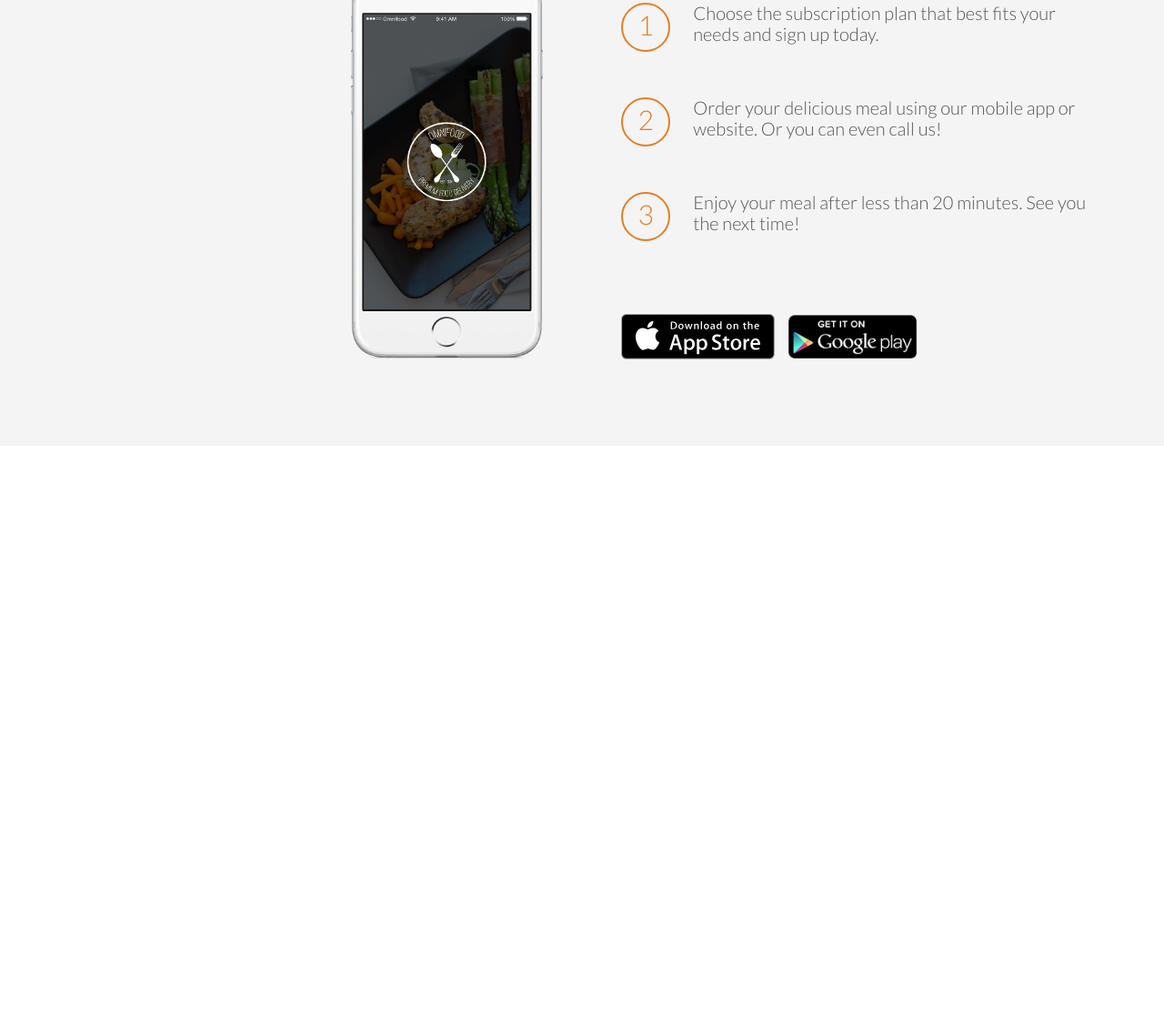
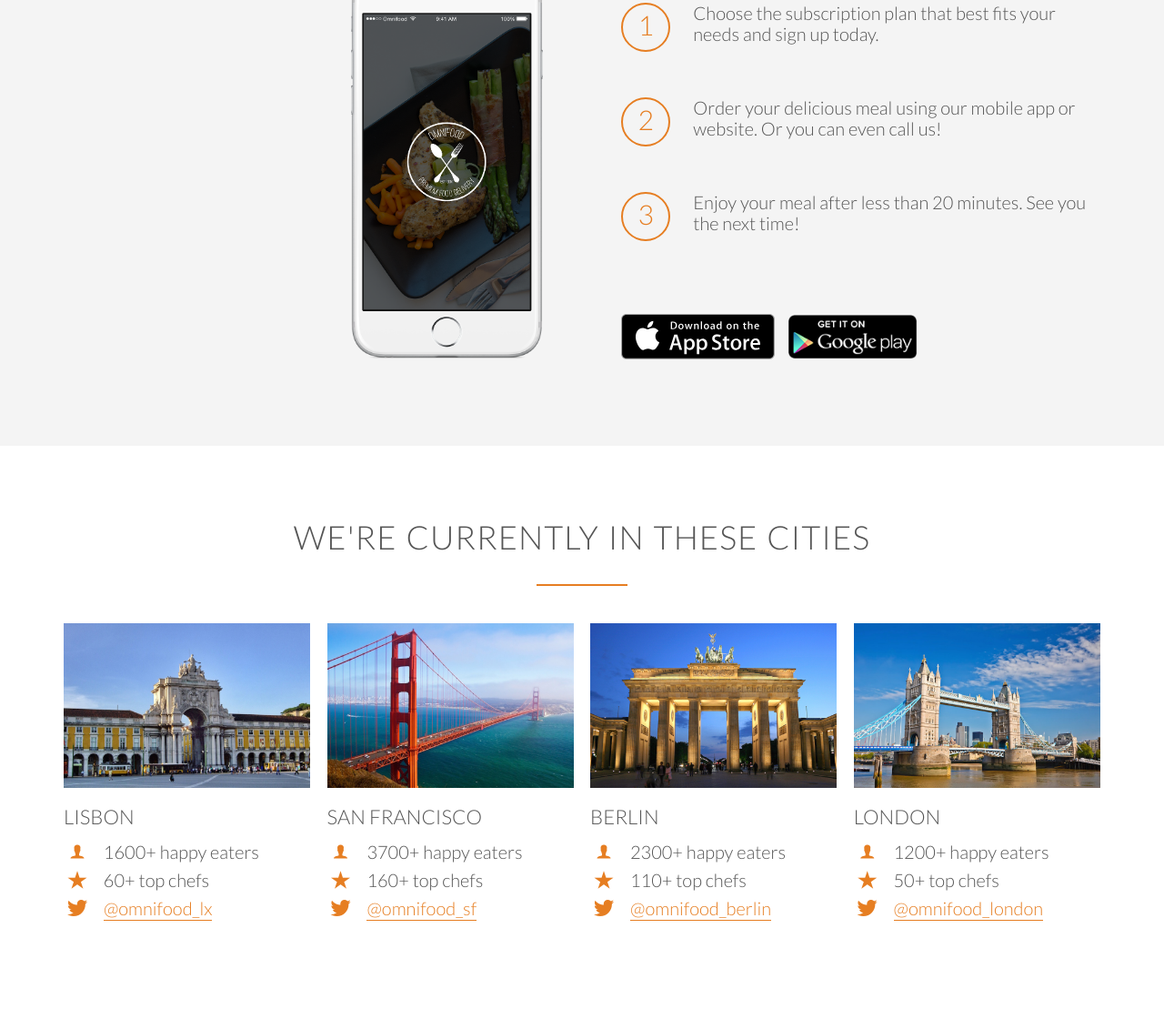
Before and after one commit to eveningstar33/Healthyfood, a plain HTML site: page index.html in a window 1280 px wide. Shown: the part 2200-3309 px from the top of the page at 91% size. Before the commit the page ends 2690 px from the top, so only its background shows below. Drawn offline with Linux system fonts and the light colour scheme; files whose address does not match are found by name.

Commit message:
Added the cities section

```diff
--- a/index.html
+++ b/index.html
@@ -144,5 +144,78 @@
                 </div>
             </div>
         </section>
+
+        <section class="section-cities" id="cities">
+            <div class="row">
+                <h2>We're currently in these cities</h2>
+            </div>
+            <div class="row js--wp-3">
+                <div class="col span-1-of-4 box">
+                    <img src="resources/img/lisbon-3.jpg" alt="Lisbon">
+                    <h3>Lisbon</h3>
+                    <div class="city-feature">
+                        <i class="ion-ios-person icon-small"></i>
+                        1600+ happy eaters
+                    </div>
+                    <div class="city-feature">
+                        <i class="ion-ios-star icon-small"></i>
+                        60+ top chefs
+                    </div>
+                    <div class="city-feature">
+                        <i class="ion-social-twitter icon-small"></i>
+                        <a href="#">@omnifood_lx</a>
+                    </div>
+                </div>
+                <div class="col span-1-of-4 box">
+                    <img src="resources/img/san-francisco.jpg" alt="San Francisco">
+                    <h3>San Francisco</h3>
+                    <div class="city-feature">
+                        <i class="ion-ios-person icon-small"></i>
+                        3700+ happy eaters
+                    </div>
+                    <div class="city-feature">
+                        <i class="ion-ios-star icon-small"></i>
+                        160+ top chefs
+                    </div>
+                    <div class="city-feature">
+                        <i class="ion-social-twitter icon-small"></i>
+                        <a href="#">@omnifood_sf</a>
+                    </div>
+                </div>
+                <div class="col span-1-of-4 box">
+                    <img src="resources/img/berlin.jpg" alt="Berlin">
+                    <h3>Berlin</h3>
+                    <div class="city-feature">
+                        <i class="ion-ios-person icon-small"></i>
+                        2300+ happy eaters
+                    </div>
+                    <div class="city-feature">
+                        <i class="ion-ios-star icon-small"></i>
+                        110+ top chefs
+                    </div>
+                    <div class="city-feature">
+                        <i class="ion-social-twitter icon-small"></i>
+                        <a href="#">@omnifood_berlin</a>
+                    </div>
+                </div>
+                <div class="col span-1-of-4 box">
+                    <img src="resources/img/london.jpg" alt="London">
+                    <h3>London</h3>
+                    <div class="city-feature">
+                        <i class="ion-ios-person icon-small"></i>
+                        1200+ happy eaters
+                    </div>
+                    <div class="city-feature">
+                        <i class="ion-ios-star icon-small"></i>
+                        50+ top chefs
+                    </div>
+                    <div class="city-feature">
+                        <i class="ion-social-twitter icon-small"></i>
+                        <a href="#">@omnifood_london</a>
+                    </div>
+                </div>
+            </div>
+
+        </section>
 </body>
 </html>
--- a/resources/css/style.css
+++ b/resources/css/style.css
@@ -88,11 +88,43 @@ h2:after {
     line-height: 145%;
 }
 
+/* ----- ICONS ----- */
+
 .icon-big {
     font-size: 350%;
     display: block;
     color: #e67e22;
     margin-bottom: 10px;
+}
+
+.icon-small {
+    display: inline-block;
+    width: 30px;
+    text-align: center;
+    color: #e67e22;
+    font-size: 120%;
+    margin-right: 10px;
+
+    line-height: 120%;
+    vertical-align: middle;
+    margin-top: -5px;
+}
+
+/* ----- LINKS ----- */
+
+a:link,
+a:visited {
+    color: #e67e22;
+    text-decoration: none;
+    padding-bottom: 1px;
+    border-bottom: 1px solid #e67e22;
+    transition: border-bottom 0.2s, color 0.2s;
+}
+
+a:hover,
+a:active {
+    color: #555;
+    border-bottom: 1px solid transparent;
 }
 
 .hero-text-box {
@@ -233,10 +265,29 @@ h2:after {
     padding: 5px;
 }
 
+.btn-app:link,
+.btn-app:visited {
+    border: 0;
+}
+
 .btn-app img {
     height: 50px;
     width: auto;
     margin-right: 10px;
+}
+
+/* ----------------------------------------------- */
+/* CITIES */
+/* ----------------------------------------------- */
+
+.box img {
+    width: 100%;
+    height: auto;
+    margin-bottom: 15px;
+}
+
+.city-feature {
+    margin-bottom: 5px;
 }
 
 .btn:link,
```
